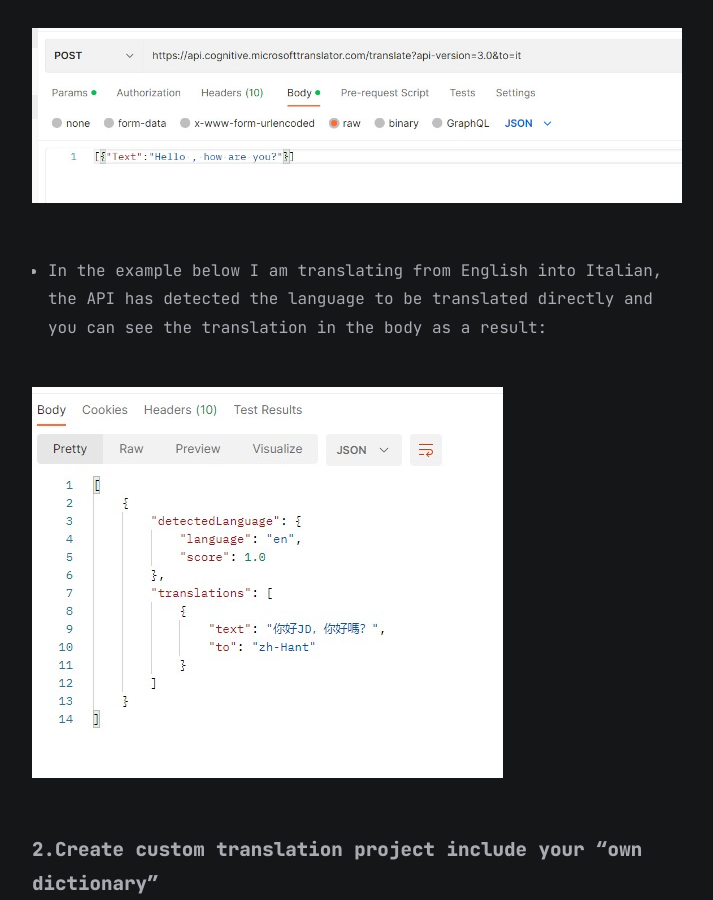
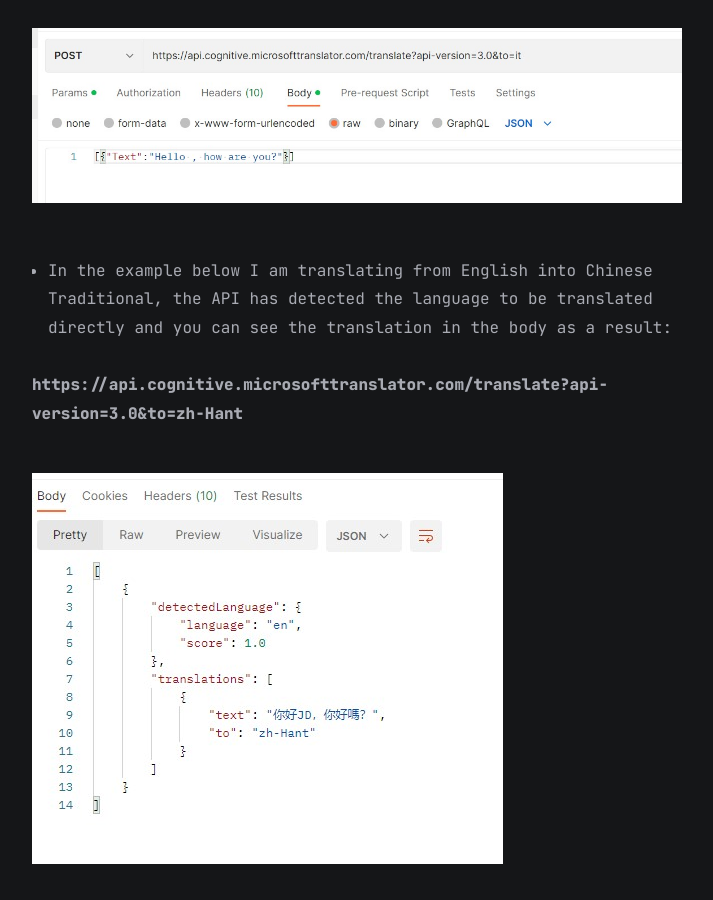
Before and after one commit to marc-hadjeje/marc-hadjeje.github.io, a Jekyll site: the page built from all_collections/_posts/2022-11-24-Azure Cognitive Services.md, in a window 1280 px wide and 900 px high, scrolled down 3260 px. Shown: the whole window, without its empty margins (283-996 px from the left). Built offline with Jekyll 4.4.1, drawn with Linux system fonts in a browser that asks for light colours.

Commit message:
Update 2022-11-24-Azure Cognitive Services.md

````diff
--- a/all_collections/_posts/2022-11-24-Azure Cognitive Services.md
+++ b/all_collections/_posts/2022-11-24-Azure Cognitive Services.md
@@ -44,7 +44,9 @@ Add the text to be translated to the body tab of postman :
 ```
 ![Text translator](https://github.com/marc-hadjeje/marc-hadjeje.github.io/blob/main/assets/images/text_translator.jpg?raw=true)
 
--   In the example below I am translating from English into Italian, the API has detected the language to be translated directly and you can see the translation in the body as a result:
+-   In the example below I am translating from English into Chinese Traditional, the API has detected the language to be translated directly and you can see the translation in the body as a result:
+
+**https://api.cognitive.microsofttranslator.com/translate?api-version=3.0&to=zh-Hant**
 
 ![Translation result](https://github.com/marc-hadjeje/marc-hadjeje.github.io/blob/main/assets/images/translation_result.jpg?raw=true)
 
````
